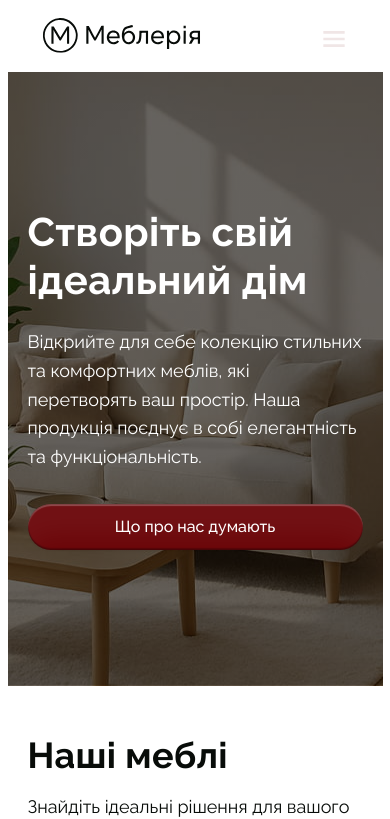
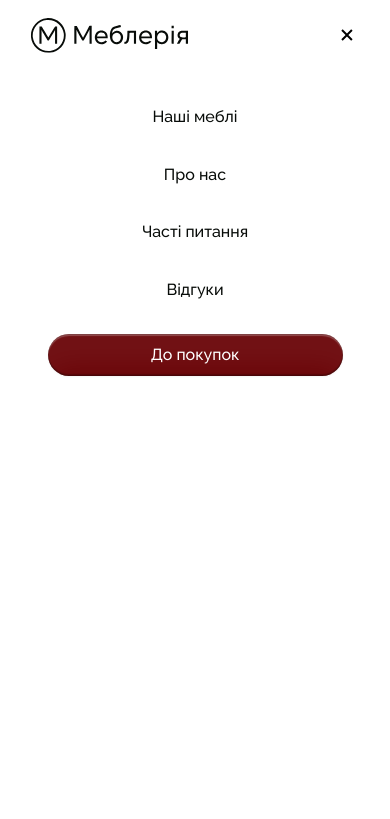
Before and after one commit to YuriyMBoyko/goit-mebleria, a website built with Vite: page src/index.html in a window 390 px wide. Both pictures are taken after a click on the button 334 px from the left and 38 px from the top of the page. Shown: the top 819 px of the page. Built offline with nearby package versions, Linux system fonts and the light colour scheme.

Commit message:
Implement javascript for mobile menu. Fix header and footer.

```diff
--- a/src/css/common.css
+++ b/src/css/common.css
@@ -8,6 +8,7 @@
   font-weight: 500;
   font-size: 16px;
   line-height: 160%;
+  fill: currentColor;
   transition:
     opacity 250ms cubic-bezier(0.4, 0, 0.2, 1);
 }
--- a/src/css/feedback.css
+++ b/src/css/feedback.css
@@ -64,6 +64,13 @@
   gap: 24px;
   width: 100%;
   padding-bottom: 12.9px;
+}
+
+.feedback-star-wrapper {
+  display: flex;
+  flex-direction: row;
+  justify-content: flex-start;
+  align-items: center;
 }
 
 .feedback-star {
--- a/src/css/footer.css
+++ b/src/css/footer.css
@@ -1,5 +1,8 @@
 .footer {
-  padding: 0 0 32px;
+  position: sticky;
+  bottom: 0;
+  z-index: 999;
+/*  padding: 0 0 32px;*/
   color: var(--color-scheme-1-background);
   background-color: var(--color-madang);
 }
@@ -13,8 +16,8 @@
 }
 
 .footer-logo-icon {
-  width: 229px;
-  height: 98px;
+  width: 228.5px;
+  max-height: 97.93px;
 }
 
 .footer-nav-list {
@@ -40,6 +43,13 @@
   align-items: center;
   gap: 24px;
   max-width: 120px;
+}
+
+.footer-social-link {
+  display: flex;
+  flex-direction: row;
+  justify-content: center;
+  align-items: center;
 }
 
 .footer-social-icon {
--- a/src/css/header.css
+++ b/src/css/header.css
@@ -6,9 +6,8 @@ html {
   position: sticky;
   top: 0;
   width: 100vw;
-  height: 72px;
-  z-index: 9999;
-  padding: 0 20px;
+  padding-bottom: 2px;
+  z-index: 999;
   background-color: var(--color-scheme-1-background);
 }
 
@@ -16,7 +15,6 @@ html {
   display: flex;
   align-items: center;
   justify-content: space-between;
-  min-height: 72px;
 }
 
 .header-nav-list {
@@ -44,20 +42,11 @@ html {
 }
 
 .header-mobile-menu-icon {
-  fill: var(--color-scheme-2-background);
-}
-
-@media only screen and (min-width: 768px) {
-  .header {
-    padding: 0 32px;
-  }
+  width: 24px;
+  height: 24px;
 }
 
 @media only screen and (min-width: 1440px) {
-  .header {
-    padding: 0 64px;
-  }
-
   .header-nav {
     justify-content: space-between;
     gap: 32px;
--- a/src/css/mobile-menu.css
+++ b/src/css/mobile-menu.css
@@ -12,7 +12,7 @@
   height: 100vh;
   background: var(--opacity-neutral-darkest-50);
 
-  z-index: 999;
+  z-index: 1999;
   opacity: 0;
   visibility: hidden;
   pointer-events: none;
@@ -25,6 +25,11 @@
   opacity: 1;
   visibility: visible;
   pointer-events: auto;
+}
+
+body:has(.mobile-menu-overlay.is-open) {
+  overflow: hidden;
+  height: 100vh;
 }
 
 .mobile-menu {
@@ -43,10 +48,6 @@
   justify-content: flex-start;
   align-items: center;
   gap: 0px;
-  min-width: 320px;
-  max-width: 375px;
-  padding: 0;
-  margin: 0 auto;
 }
 
 .mobile-menu-header-wrapper {
@@ -63,7 +64,7 @@
   justify-content: flex-start;
   align-items: center;
   width: 100%;
-  padding: 0 20px;
+  padding-bottom: 2px;
 }
 
 .mobile-menu-close-button {
@@ -78,8 +79,14 @@
   margin-left: auto;
 }
 
+.mobile-menu-logo-icon {
+  width: 163px;
+  height: 70px;
+}
+
 .mobile-menu-close-button-icon {
-  fill: var(--color-scheme-2-background);
+  width: 24px;
+  height: 24px;
 }
 
 .mobile-menu-nav-wrapper {
@@ -98,7 +105,7 @@
   justify-content: flex-start;
   align-items: center;
   gap: 32px;
-  padding: 0 20px;
+  padding: 32px 20px;
   width: 100%;
 }
 
@@ -132,6 +139,7 @@
     height: auto;
     align-items: flex-end;
     max-width: none;
+    padding: 0;
   }
 
   .mobile-menu-header-wrapper {
--- a/src/css/reset.css
+++ b/src/css/reset.css
@@ -29,7 +29,8 @@ button {
 }
 
 img,
-picture {
+picture,
+svg {
   display: block;
   max-width: 100%;
   height: auto;
--- /dev/null
+++ b/src/js/mobile-menu.js
@@ -0,0 +1,17 @@
+(() => {
+  const refs = {
+    openModalBtn: document.querySelector('[data-mobile-menu-open]'),
+    closeModalBtns: document.querySelectorAll('[data-mobile-menu-close]'),
+    modal: document.querySelector('[data-mobile-menu]'),
+  };
+
+  refs.openModalBtn.addEventListener('click', toggleModal);
+
+  refs.closeModalBtns.forEach(btn => {
+    btn.addEventListener('click', toggleModal);
+  });
+
+  function toggleModal() {
+    refs.modal.classList.toggle('is-open');
+  }
+})();
--- a/src/main.js
+++ b/src/main.js
@@ -0,0 +1 @@
+import './js/mobile-menu';
--- a/src/partials/footer.html
+++ b/src/partials/footer.html
@@ -3,7 +3,7 @@
     <div class="footer-container">
       <div class="footer-logo">
         <a class="footer-logo-link nav-link" href="#" aria-label="Mebleria">
-          <svg class="footer-logo-icon" width="229" height="98" aria-label="Логотип Меблерія">
+          <svg class="footer-logo-icon" aria-label="Логотип Меблерія">
             <use href="./img/logo.svg#logo"></use>
           </svg>
         </a>
@@ -18,10 +18,10 @@
             <a class="footer-nav-link nav-link" href="#about">Про нас</a>
           </li>
           <li class="footer-nav-item">
-            <a class="footer-nav-link nav-link" href="#about">Часті питання</a>
+            <a class="footer-nav-link nav-link" href="#faq">Часті питання</a>
           </li>
           <li class="footer-nav-item">
-            <a class="footer-nav-link nav-link" href="#about">Відгуки</a>
+            <a class="footer-nav-link nav-link" href="#feedback">Відгуки</a>
           </li>
         </ul>
       </div>
--- a/src/partials/header.html
+++ b/src/partials/header.html
@@ -22,8 +22,8 @@
           </li>
         </ul>
         <a href="#furniture-list" class="header-order-button button-primary-small">До покупок</a>
-        <button class="header-mobile-menu-button" type="button">
-          <svg class="header-mobile-menu-icon nav-link" width="32" height="32">
+        <button class="header-mobile-menu-button nav-link" type="button" data-mobile-menu-open>
+          <svg class="header-mobile-menu-icon">
             <use href="./img/icons.svg#menu"></use>
           </svg>
         </button>
--- a/src/partials/mobile-menu.html
+++ b/src/partials/mobile-menu.html
@@ -1,15 +1,15 @@
-<div class="mobile-menu-overlay">
+<div class="mobile-menu-overlay" data-mobile-menu>
   <div class="mobile-menu">
-    <div class="mobile-menu-container">
+    <div class="container mobile-menu-container">
       <div class="mobile-menu-header-wrapper">
         <div class="mobile-menu-header">
-          <a class="mobile-menu-logo nav-link" href="#" aria-label="Mebleria">
-            <svg class="mobile-menu-logo-icon" width="163" height="70">
-              <use href="./img/logo.svg#logo-light"></use>
+          <a class="mobile-menu-logo nav-link" href="#" aria-label="Mebleria" data-mobile-menu-close>
+            <svg class="mobile-menu-logo-icon">
+              <use href="./img/logo.svg#logo"></use>
             </svg>
           </a>
           <button class="mobile-menu-close-button nav-link" type="button" data-mobile-menu-close>
-            <svg class="mobile-menu-close-button-icon" width="32" height="32">
+            <svg class="mobile-menu-close-button-icon">
               <use href="./img/icons.svg#close"></use>
             </svg>
           </button>
@@ -19,19 +19,19 @@
         <nav class="mobile-menu-nav">
           <ul class="mobile-menu-nav-list nav-list">
             <li class="mobile-menu-nav-item">
-              <a class="mobile-menu-nav-link nav-link" href="#furniture">Наші меблі</a>
+              <a class="mobile-menu-nav-link nav-link" href="#furniture" data-mobile-menu-close>Наші меблі</a>
             </li>
             <li class="mobile-menu-nav-item">
-              <a class="mobile-menu-nav-link nav-link" href="#about">Про нас</a>
+              <a class="mobile-menu-nav-link nav-link" href="#about" data-mobile-menu-close>Про нас</a>
             </li>
             <li class="mobile-menu-nav-item">
-              <a class="mobile-menu-nav-link nav-link" href="#faq">Часті питання</a>
+              <a class="mobile-menu-nav-link nav-link" href="#faq" data-mobile-menu-close>Часті питання</a>
             </li>
             <li class="mobile-menu-nav-item">
-              <a class="mobile-menu-nav-link nav-link" href="#feedback">Відгуки</a>
+              <a class="mobile-menu-nav-link nav-link" href="#feedback" data-mobile-menu-close>Відгуки</a>
             </li>
           </ul>
-          <a href="#furniture-list" class="mobile-order-button button-primary-small">До покупок</a>
+          <a href="#furniture-list" class="mobile-order-button button-primary-small" data-mobile-menu-close>До покупок</a>
         </nav>
         <div class="mobile-menu-nav-filler"></div>
       </div>
```
